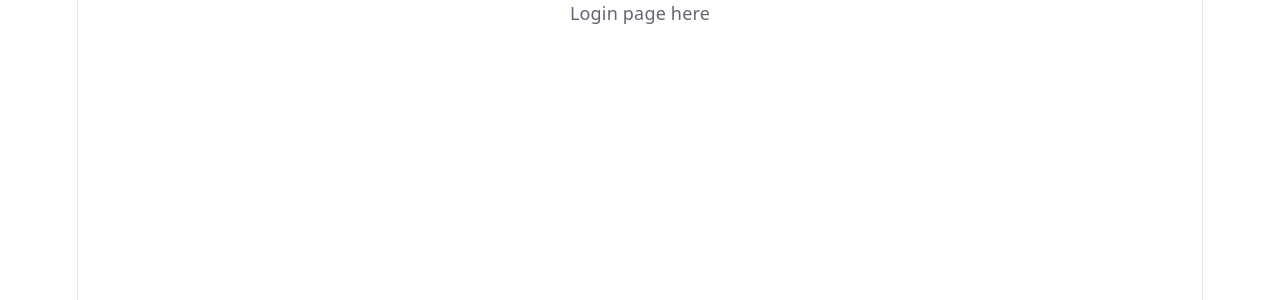
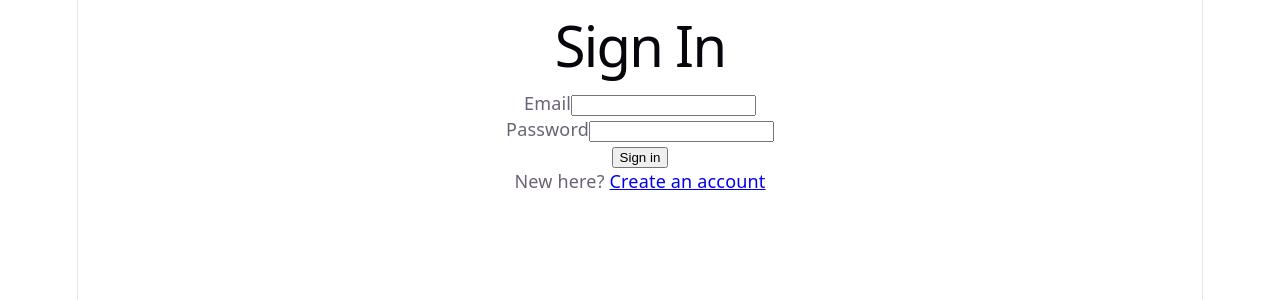
Before and after one commit to Garden-of-nedE/scheduler, a React app in the folder frontend/: page /login in a window 1280 px wide. Shown: the top 300 px of the page. Built offline with nearby package versions, Linux system fonts and the light colour scheme; no server answers; the HTML template or start-up script is replaced by a standard one.

Commit message:
feat: login page operational

```diff
--- a/frontend/package.json
+++ b/frontend/package.json
@@ -19,11 +19,11 @@
     "@eslint/js": "^10.0.1",
     "@types/react": "^19.2.17",
     "@types/react-dom": "^19.2.3",
-    "@vitejs/plugin-react": "^4.7.0",
+    "@vitejs/plugin-react": "^6.0.3",
     "eslint": "^10.6.0",
     "eslint-plugin-react-hooks": "^7.1.1",
     "eslint-plugin-react-refresh": "^0.5.3",
     "globals": "^17.7.0",
-    "vite": "^5.4.21"
+    "vite": "^8.1.5"
   }
 }
--- a/frontend/src/App.jsx
+++ b/frontend/src/App.jsx
@@ -1,6 +1,7 @@
 import React from 'react'
 import { Routes, Route, Navigate } from 'react-router-dom'
 import { useAuth } from './context/AuthContext.jsx'
+import Login from './pages/Login.jsx'
 
 function PrivateRoute({ children }) {
   const {user, loading } = useAuth()
@@ -12,7 +13,7 @@ function PrivateRoute({ children }) {
 export default function App() {
   return (
     <Routes>
-      <Route path = "/login" element = {<div>Login page here</div>} />
+      <Route path = "/login" element = {<Login />} />
       <Route path = "/register" element = {<div>Register page here</div>} />
       <Route
         path = "/"
--- /dev/null
+++ b/frontend/src/pages/Login.jsx
@@ -0,0 +1,64 @@
+import React, { useState } from 'react'
+import { Link, useNavigate } from 'react-router-dom'
+import { useAuth } from '../context/AuthContext.jsx'
+
+export default function Login() {
+    const { login } = useAuth()
+    const navigate = useNavigate()
+    const [email, setEmail] = useState('')
+    const [password, setPassword] = useState('')
+    const [error, setError] = useState('')
+    const [submitting, setSubmitting] = useState(false)
+
+    async function handleSubmit(e) {
+        e.preventDefault()
+        setError('')
+        setSubmitting(true)
+        try {
+            await login(email, password)
+            navigate('/')
+        } catch (err) {
+            setError(err.response?.data?.detail || 'Could not sign in. Check your details & try again.')
+        } finally {
+            setSubmitting(false)
+        }
+    }
+
+    return (
+        <div>
+            <h1>Sign In</h1>
+
+            {error && <p style = {{ color: 'red' }}>{error}</p>}
+
+            <form onSubmit = {handleSubmit}>
+                <div>
+                    <label>Email</label>
+                    <input
+                        type = "email"
+                        required
+                        value = {email}
+                        onChange = {(e) => setEmail(e.target.value)}
+                    />
+                </div>
+
+                <div>
+                    <label>Password</label>
+                    <input
+                        type = "password"
+                        required
+                        value = {password}
+                        onChange = {(e) => setPassword(e.target.value)}
+                    />
+                </div>
+
+                <button type = "submit" disabled = {submitting}>
+                    {submitting ? 'Signing in ...' : 'Sign in'}
+                </button>
+            </form>
+
+            <p>
+                New here? <Link to = "/register">Create an account</Link>
+            </p>
+        </div>
+    )
+}
```
Also changed, not shown: 1 other file (tests, documents, lock files or other folders).
